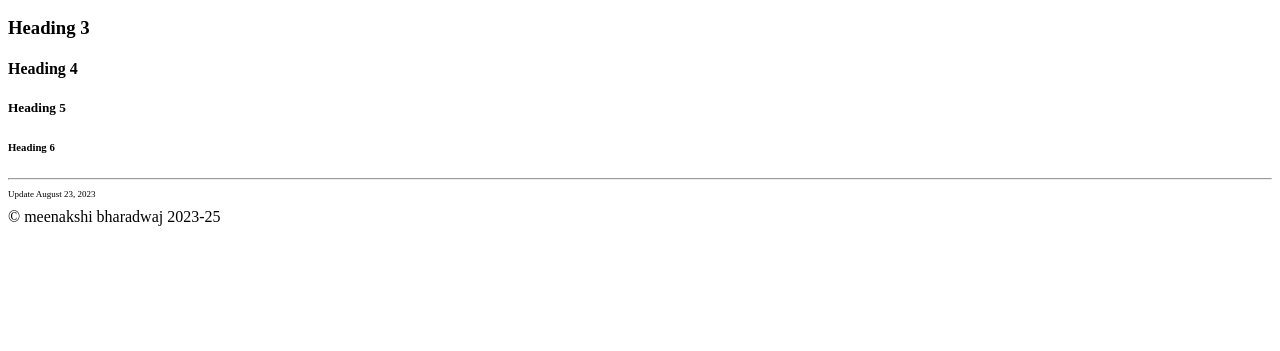
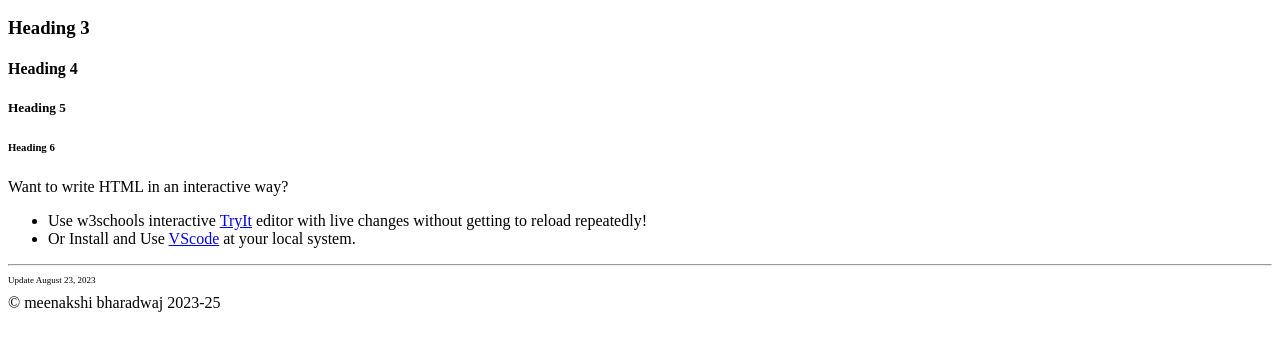
Before and after one commit to mbtions/HTML-KIET, a plain HTML site: page mca23.html in a window 1280 px wide. Shown: the part 273-624 px from the top of the page. Drawn offline with Linux system fonts and the light colour scheme.

Commit message:
added lists elements

```diff
--- a/mca23.html
+++ b/mca23.html
@@ -18,6 +18,11 @@
     <h5>Heading 5</h5>
     <h6>Heading 6</h6>
 
+    <p>Want to write HTML in an interactive way?</p>
+    <ul>
+      <li>Use w3schools interactive <a href="https://www.w3schools.com/html/tryit.asp?filename=tryhtml_basic">TryIt</a> editor with live changes without getting to reload repeatedly!</li>
+      <li>Or Install and Use <a href="https://code.visualstudio.com">VScode</a> at your local system.</li>
+    </ul>
 
     <hr/>
   </body>
```
